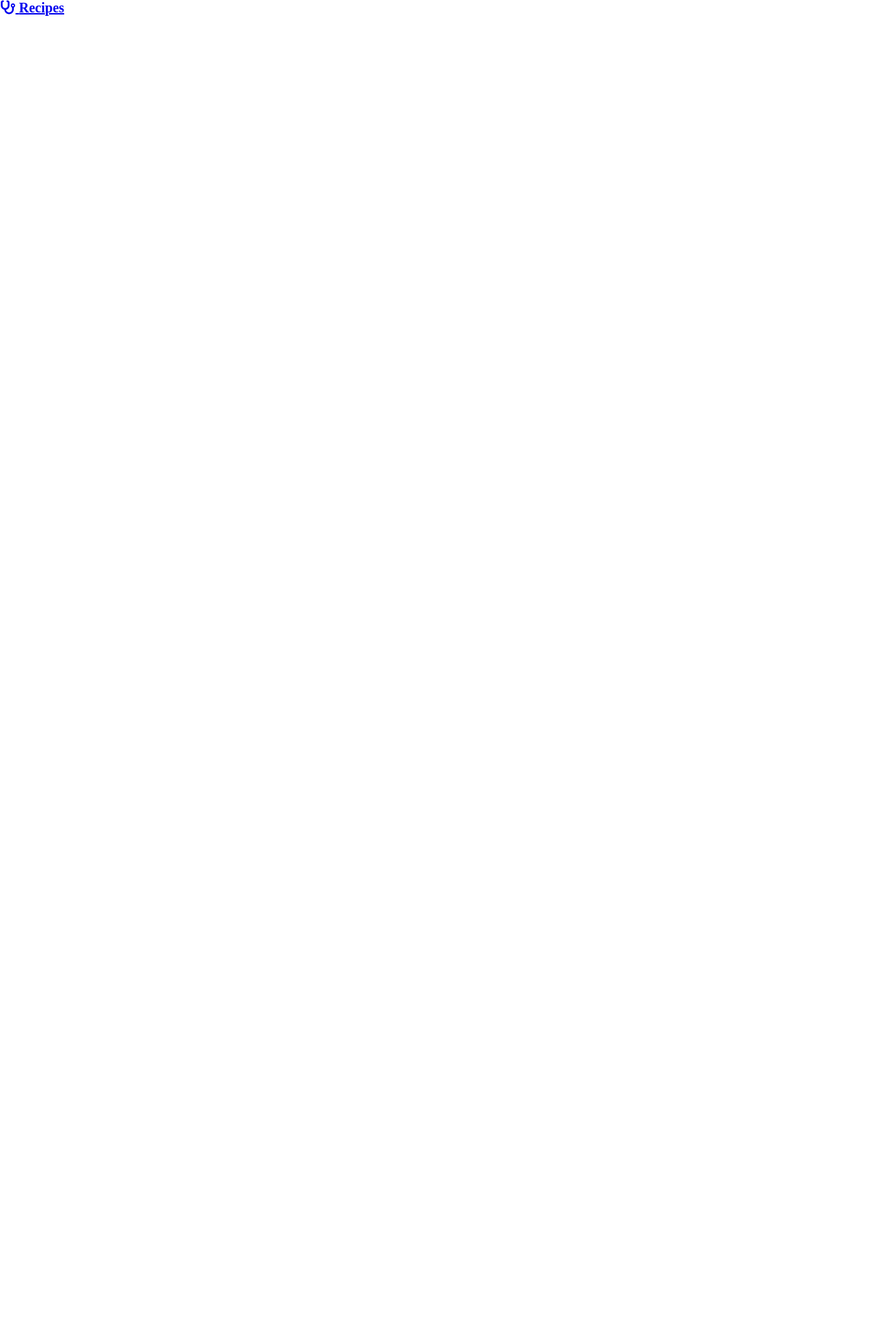
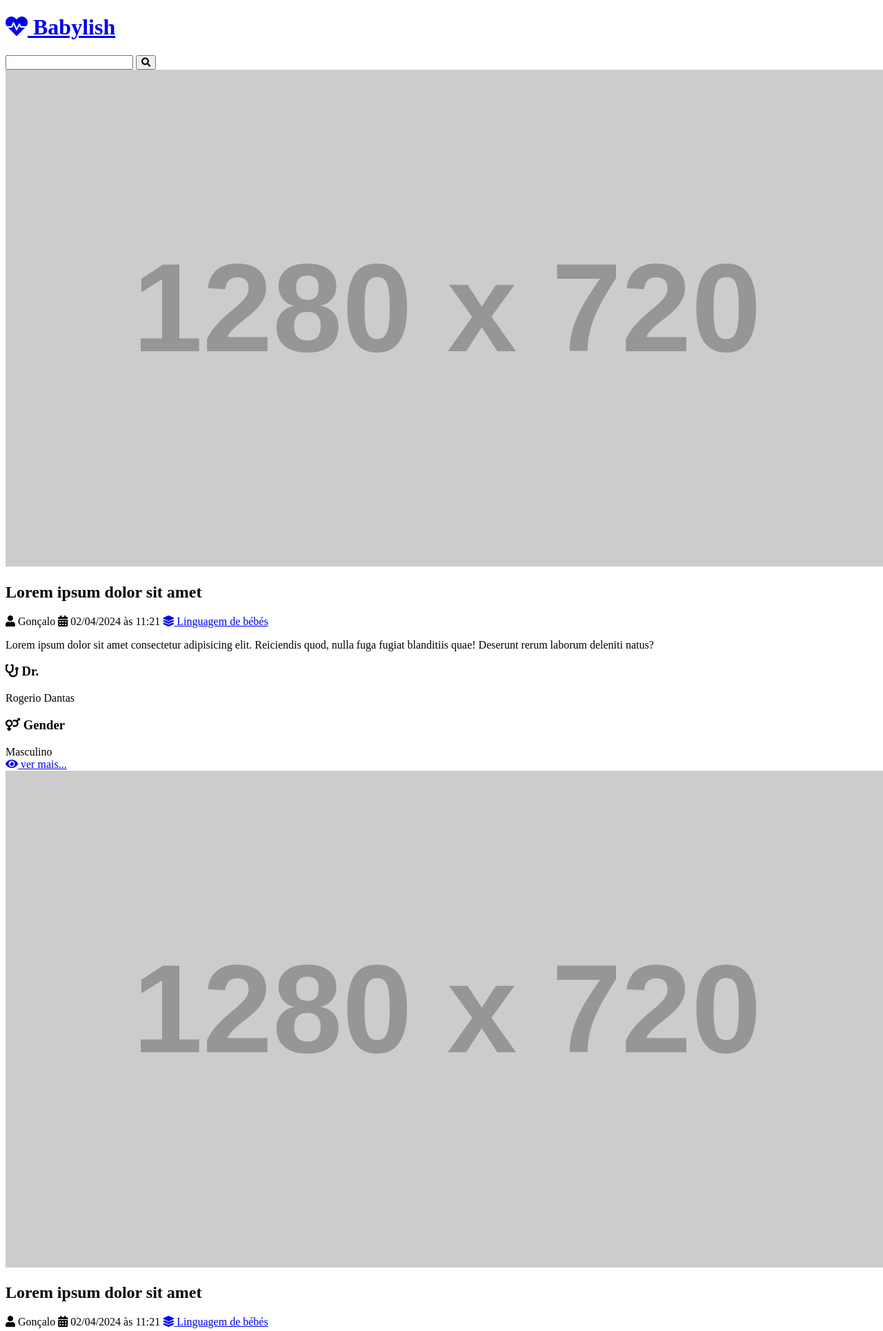
Before and after one commit to CapTrawR/DJGO, a Django app: page / in a window 1280 px wide. Before the commit the part shown is almost empty. Shown: the top 1929 px of the page at 69% size. Before the commit the page ends 23 px from the top, so only its background shows below. Run offline with Django 5.2, Linux system fonts and the light colour scheme; grey boxes labelled with a size stand in for pictures from a placeholder-image service; some libraries are stand-ins or nearby versions.

Commit message:
home, forter, header, post e search feito em partial com os statics tambem separados

```diff
--- a/recipes/templates/recipes/pages/home.html
+++ b/recipes/templates/recipes/pages/home.html
@@ -1,15 +1,21 @@
- {% include "recipes/partials/head.html" %} {% comment %} assim vou buscar o que esta em partials  {% endcomment %}
+{% include "recipes/partials/head.html" %} {% comment %} assim vou buscar o que esta em partials  {% endcomment %}
 
 <body>
-    <header class="main-header-container">
-        <div class="main-header conteiner">
-            <h1>
-                <a href="/"> <!-- link que ponta para home -->
-                    <i class="fa-sharp fa-solid fa-stethoscope"></i>
-                    <span>Recipes</span>
-                </a>
-            </h1>
+    {% include "recipes/partials/header.html" %} {% comment %} assim vou buscar o que esta em partials, para a parte do header  {% endcomment %}
+    {% include "recipes/partials/search.html" %}  {% comment %} assim vou buscar o que esta em partials, para a parte do search  {% endcomment %}
+
+
+    <main class="main-content-conteiner">
+        <div class="main-content main-content-list conteiner">
+            {% include "recipes/partials/post.html" %}
+            {% include "recipes/partials/post.html" %}
+            {% include "recipes/partials/post.html" %}
+            {% include "recipes/partials/post.html" %}
+            {% include "recipes/partials/post.html" %}
+            {% include "recipes/partials/post.html" %}
         </div>
-    </header>
+    </main>
+    {% include "recipes/partials/footer.html" %}
 </body>
+
 </html>
--- /dev/null
+++ b/recipes/templates/recipes/partials/footer.html
@@ -0,0 +1,9 @@
+<footer class="main-footer">
+    <div class="developer">
+      <a href="https://www.babylish.com./" target="_blank" rel="noreferrer noopener">Babylish</a>
+    </div>
+
+    <div class="powered">
+      <a href="https://www.djangoproject.com/" target="_blank" rel="noreferrer noopener">Powered by Django</a>
+    </div>
+  </footer>
--- a/recipes/templates/recipes/partials/head.html
+++ b/recipes/templates/recipes/partials/head.html
@@ -1,3 +1,4 @@
+{% load static %}  {% comment %} tenho que meter isto para os estaticos css  {% endcomment %}
 <!DOCTYPE html>
 <html lang="en", lang="PT-br">
 <head>
@@ -8,23 +9,14 @@
     <link rel="stylesheet" href="https://cdnjs.cloudflare.com/ajax/libs/font-awesome/6.5.1/css/fontawesome.min.css" integrity="sha512-d0olNN35C6VLiulAobxYHZiXJmq+vl+BGIgAxQtD5+kqudro/xNMvv2yIHAciGHpExsIbKX3iLg+0B6d0k4+ZA==" crossorigin="anonymous" referrerpolicy="no-referrer" />
     <link rel="stylesheet" href="https://cdnjs.cloudflare.com/ajax/libs/font-awesome/6.5.1/css/brands.min.css" integrity="sha512-8RxmFOVaKQe/xtg6lbscU9DU0IRhURWEuiI0tXevv+lXbAHfkpamD4VKFQRto9WgfOJDwOZ74c/s9Yesv3VvIQ==" crossorigin="anonymous" referrerpolicy="no-referrer" />
     <link rel="stylesheet" href="https://cdnjs.cloudflare.com/ajax/libs/font-awesome/6.5.1/css/solid.min.css" integrity="sha512-pZlKGs7nEqF4zoG0egeK167l6yovsuL8ap30d07kA5AJUq+WysFlQ02DLXAmN3n0+H3JVz5ni8SJZnrOaYXWBA==" crossorigin="anonymous" referrerpolicy="no-referrer" />
+    <link rel="stylesheet" href="https://cdnjs.cloudflare.com/ajax/libs/font-awesome/5.15.4/css/all.min.css">
 
-    <title>Recipes</title>
 
-    <style>
-        *{
-            padding: 0;
-            margin: 0;
-            box-sizing: border-box;
-        }
+    <link rel="preconnect" href="https://fonts.googleapis.com">{% comment %} carregar as fontes {% endcomment %}
+    <link rel="preconnect" href="https://fonts.gstatic.com" crossorigin>
+    <link href="https://fonts.googleapis.com/css2?family=Roboto+Slab:wght@900&display=swap" rel="stylesheet">
 
-        html{
-            font-size:62.5%;
-        }
+    <link rel="stylesheet" href="{%static 'recipes/css/styles.css'%}"> {% comment %} tenho que meter isto para os estaticos css  {% endcomment %}
 
-        body{
-             font-size: 1.6 rem; /* aqui 1.6 rem = a 16 pixeis */
-        }
-
-    </style>
+    <title>Babylish</title>
 </head>
--- /dev/null
+++ b/recipes/templates/recipes/partials/header.html
@@ -0,0 +1,10 @@
+<header class="main-header-container">
+    <div class="main-header conteiner">
+        <h1>
+            <a class="main-logo" href="/"> <!-- link que ponta para home -->
+                <i class="fa fa-heartbeat baby" aria-hidden="true"></i>
+                <span class="main-logo-text">Babylish </span>
+            </a>
+        </h1>
+    </div>
+</header>
--- /dev/null
+++ b/recipes/templates/recipes/partials/post.html
@@ -0,0 +1,48 @@
+<div class="post postagem-list-item">
+    <div class="postagem-cover">
+        <img src="https://placehold.co/1280x720/269fe6/.png" alt="temp">
+    </div>
+    <div class="postagem-title-conteiner">
+        <h2 class="postagem-title"> Lorem ipsum dolor sit amet</h2>
+    </div>
+
+    <div class="postagem-author">
+        <span class="postagem-author-item">
+            <i class="fas fa-user"></i>
+            Gonçalo
+        </span>
+        <span class="postagem-author-item">
+            <i class="fas fa-calendar-alt"></i>
+            02/04/2024 às 11:21
+        </span>
+        <span class="postagem-author-item">
+            <a href="/recipes/category/cafe-da-manha/">
+                <i class="fas fa-layer-group"></i>
+                <span>Linguagem de bébés</span>
+            </a>
+        </span>
+    </div>
+    <div class="postagem-content">
+        <p>Lorem ipsum dolor sit amet consectetur adipisicing elit. Reiciendis quod, nulla fuga fugiat blanditiis quae! Deserunt rerum laborum deleniti natus?</p>
+    </div>
+    <div class="postagem-meta-container">
+        <div class="postagem-meta postagem-preparation">
+            <h3 class="postagem-meta-title"><i class="fa fa-stethoscope" aria-hidden="true"></i> Dr.</h3>
+            <div class="postagem-meta-text">
+                Rogerio Dantas
+            </div>
+        </div>
+        <div class="postagem-meta postagem-servings">
+            <h3 class="postagem-meta-title"><i class="fa fa-venus-mars" aria-hidden="true"></i></i> Gender </h3>
+            <div class="postagem-meta-text">
+                Masculino
+            </div>
+        </div>
+    </div>
+    <footer class="postagem-footer">
+        <a class="postagem-read-more button button-dark button-full-width" href="/recipes/3/">
+            <i class="fas fa-eye"></i>
+            <span>ver mais...</span>
+        </a>
+    </footer>
+</div>
--- /dev/null
+++ b/recipes/templates/recipes/partials/search.html
@@ -0,0 +1,9 @@
+<div class="search-conteiner"></div>
+<div class="conteiner">
+    <form action="" class="search-form">
+        <input type="search" class="search-input" name="search">
+        <button type="Submit" class="search-button">
+            <i class="fas fa-search"> </i>
+        </button>
+    </form>
+</div>
```
